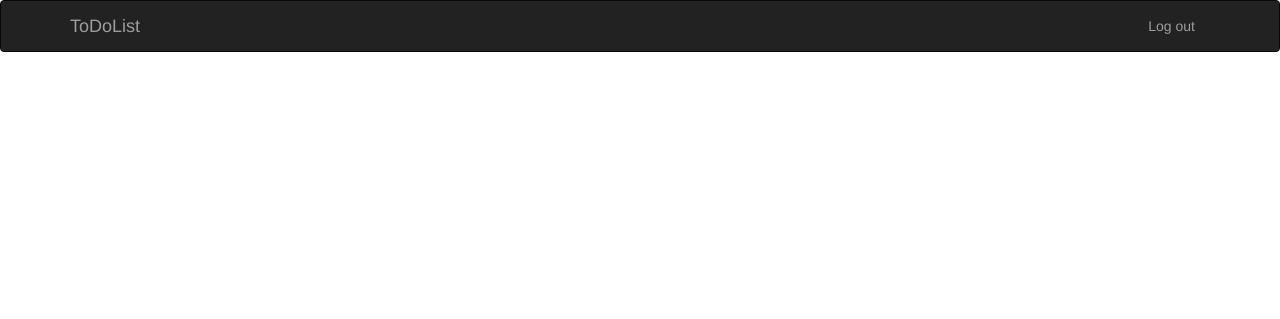
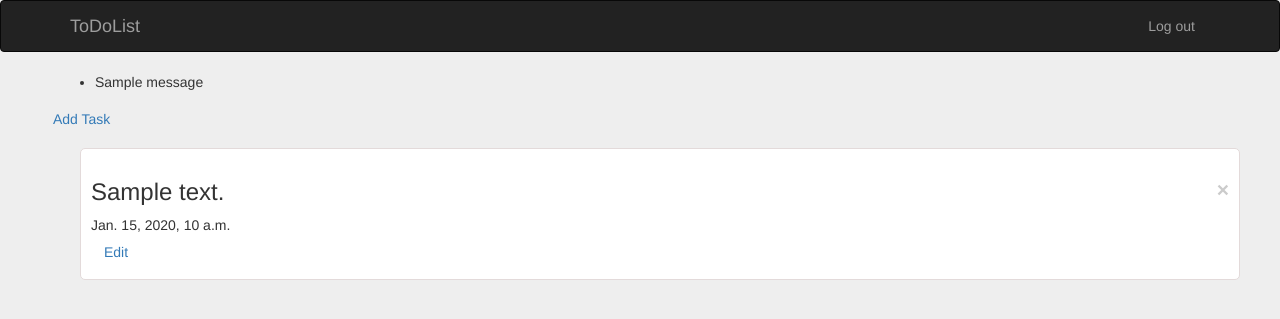
Before and after one commit to Roman-Hnatenko/task_to_do, a Django app: page / in a window 1280 px wide. Shown: the top 319 px of the page. Run offline with Django 3.2, Linux system fonts and the light colour scheme; a user stored in the database is signed in; tables that the repository leaves empty hold one stand-in row (values such as "Sample post"); one stand-in notice (Sample message) is shown; some libraries are stand-ins or nearby versions.

Commit message:
Create and Update tasks

```diff
--- /dev/null
+++ b/src/to_do_list/list/static/list/index.css
@@ -0,0 +1,44 @@
+body {
+    background: #eee
+}
+
+.icons i {
+    color: #b5b3b3;
+    border: 1px solid #b5b3b3;
+    padding: 6px;
+    margin-left: 4px;
+    border-radius: 5px;
+    cursor: pointer
+}
+
+.activity-done {
+    font-weight: 600
+}
+
+.list-group li {
+    margin-bottom: 12px
+}
+
+.list-group-item {}
+
+.list li {
+    list-style: none;
+    padding: 10px;
+    border: 1px solid #e3dada;
+    margin-top: 12px;
+    border-radius: 5px;
+    background: #fff
+}
+
+.checkicon {
+    color: green;
+    font-size: 19px
+}
+
+.date-time {
+    font-size: 12px
+}
+
+.profile-image img {
+    margin-left: 3px
+}
--- a/src/to_do_list/list/templates/base.html
+++ b/src/to_do_list/list/templates/base.html
@@ -1,3 +1,4 @@
+{% load static %}
 <!DOCTYPE html>
 <html lang="en">
 <head>
@@ -6,6 +7,9 @@
   <meta name="viewport" content="width=device-width, initial-scale=1">
 
   <link rel="stylesheet" href="//maxcdn.bootstrapcdn.com/bootstrap/3.3.7/css/bootstrap.min.css">
+
+  <link rel="stylesheet" type="text/css" href="{% static 'list/index.css' %}">
+<link rel="script" >
 </head>
 <body class="override">
 <nav class="navbar navbar-inverse" role="navigation">
@@ -26,6 +30,7 @@
       <ul class="nav navbar-nav navbar-right">
         {% if user.is_authenticated %}
           <li><a href="{% url 'logout' %}">Log out</a></li>
+
           <li><{{ user.username }}</li>
         {% else %}
           <li><a href="{% url 'login' %}">Log In</a></li>
@@ -36,10 +41,40 @@
 </nav>
 
 
+
 <div class="container">
   <div class="row">
-    {% block content %}{% endblock %}
+
+
+    {% if messages %}
+      <ul class="messages">
+        {% for message in messages %}
+          <li{% if message.tags %} class="{{ message.tags }}"{% endif %}>{{ message }}</li>
+        {% endfor %}
+      </ul>
+    {% endif %}
+
+
+
+    <div>
+      <div class="row m-0 ml-5">
+        <div class="col-4" >
+          {% block sidebar %} {% endblock %}
+        </div>
+        <div class="col-8">
+
+          {% block content %}
+          {% endblock content %}
+
+        </div>
+        <div class="col-4 p-0">
+          {% block resetbutton %} {% endblock %}
+        </div>
+      </div>
+    </div>
+
   </div>
 </div>
+
 </body>
 </html>
--- a/src/to_do_list/list/templates/django_registration/registration_complete.html
+++ b/src/to_do_list/list/templates/django_registration/registration_complete.html
@@ -1 +1 @@
-{% extends "base.html" %}
+{% extends "list/../base.html" %}
--- a/src/to_do_list/list/templates/django_registration/registration_form.html
+++ b/src/to_do_list/list/templates/django_registration/registration_form.html
@@ -1,4 +1,4 @@
-{% extends "base.html" %}
+{% extends "list/../base.html" %}
 {% block content %}
   <div class="container">
     <form method="post">
@@ -10,7 +10,7 @@
             {% if error_message %}
               <p class="bg-danger p-d ml-b">{{ error_message }}</p>
             {% endif %}
-
+          {{ form.non_field_errors }}
             <div class="form-group clearfix">
 
               <label for="{{ form.username.id_for_label }}" class="col-md-4 control-label text-right">Username<span
--- a/src/to_do_list/list/templates/index.html
+++ /dev/null
@@ -1,4 +0,0 @@
-{% extends 'base.html' %}
-{% block content %}
-
-{%endblock%}
--- /dev/null
+++ b/src/to_do_list/list/templates/list/index.html
@@ -0,0 +1,24 @@
+{% extends 'list/../base.html' %}
+
+{% block sidebar %}
+  <a type="button" href="{% url 'task-add' %}" class="btn btn-outline-dark">Add Task</a>
+{% endblock %}
+
+{% block content %}
+{% for task in task_list %}
+  <ul class="list">
+    <li>
+      <div>
+        <a type="button" href="{% url 'task-delete' task.pk %}" class="close" aria-label="Close">
+          <span aria-hidden="true">&times;</span>
+        </a>
+        <h3>{{ task.task_text }}</h3>
+        <div><span class="">{{ task.date }}</span></div>
+
+          <a type="button" href="{% url 'task-update' task.pk %}" class="btn btn-outline-dark">Edit </a>
+
+      </div>
+    </li>
+  </ul>
+{% endfor %}
+{% endblock %}
--- a/src/to_do_list/list/templates/registration/login.html
+++ b/src/to_do_list/list/templates/registration/login.html
@@ -1,4 +1,4 @@
-{% extends "base.html" %}
+{% extends "list/../base.html" %}
 
 {%block content%}
 <h2>Log In</h2>
--- a/src/to_do_list/list/templates/registration/logout.html
+++ b/src/to_do_list/list/templates/registration/logout.html
@@ -1,4 +1,4 @@
-{% extends 'base.html' %}
+{% extends 'list/../base.html' %}
 
 {% block title %}Home{% endblock %}
 
--- a/src/to_do_list/list/urls.py
+++ b/src/to_do_list/list/urls.py
@@ -1,15 +1,17 @@
 from django.urls import include, path
 from django_registration.backends.one_step.views import RegistrationView
-from django.contrib.auth.views import LogoutView
 from . import views
 
 
 from .forms import RegisterForm
 
 urlpatterns = [
-    path('', views.ViewListTask.as_view()),
+    path('', views.TaskListView.as_view(), name='task-view'),
     path('accounts/', include('django.contrib.auth.urls')),
     path('accounts/register/', RegistrationView.as_view(form_class=RegisterForm), name='django_registration_register',),
-    path('accounts/logout/', LogoutView.as_view(template_name="registration/logout.html"), name='logout'),
-    path('accounts/', include('django_registration.backends.one_step.urls'))
+    path('accounts/', include('django_registration.backends.activation.urls')),
+
+    path('task/add/', views.TaskCreateView.as_view(), name='task-add'),
+    path('task/<int:pk>/', views.TaskUpdateView.as_view(), name='task-update'),
+    path('task/<int:pk>/delete/', views.TaskDeleteView.as_view(), name='task-delete'),
 ]
--- a/src/to_do_list/list/views.py
+++ b/src/to_do_list/list/views.py
@@ -1,10 +1,39 @@
-from django.shortcuts import render
-from django.views.generic import View
+from django.urls import reverse_lazy
+from django.views.generic.edit import CreateView, DeleteView, UpdateView
+from django.views.generic import ListView
 from django.contrib.auth.mixins import LoginRequiredMixin
+from .models import Task
 
 
-class ViewListTask(LoginRequiredMixin, View):
-    login_url = 'login'
+class UserTasksMixin:
 
-    def get(self, request):
-        return render(request, 'index.html')
+    def get_queryset(self):
+        return super().get_queryset().filter(author=self.request.user)
+
+
+class TaskListView(LoginRequiredMixin, UserTasksMixin, ListView):
+    login_url = 'accounts/login/'
+    model = Task
+    template_name = 'list/index.html'
+    ordering = '-pk'
+
+
+class TaskCreateView(LoginRequiredMixin, CreateView):
+    model = Task
+    fields = ['task_text']
+    success_url = reverse_lazy('task-view')
+
+    def form_valid(self, form):
+        form.instance.author = self.request.user
+        return super().form_valid(form)
+
+
+class TaskUpdateView(LoginRequiredMixin, UserTasksMixin, UpdateView):
+    model = Task
+    fields = ['task_text']
+    success_url = reverse_lazy('task-view')
+
+
+class TaskDeleteView(LoginRequiredMixin, UserTasksMixin, DeleteView):
+    model = Task
+    success_url = reverse_lazy('task-view')
--- a/src/to_do_list/to_do_list/settings.py
+++ b/src/to_do_list/to_do_list/settings.py
@@ -113,6 +113,8 @@ LOGOUT_REDIRECT_URL = '/'
 
 TEMPLATE_DIRS = (os.path.join(BASE_DIR, 'templates/'),)
 
+MESSAGE_STORAGE = 'django.contrib.messages.storage.cookie.CookieStorage'
+
 # Internationalization
 # https://docs.djangoproject.com/en/3.1/topics/i18n/
 
```
Also changed, not shown: src/to_do_list/list/templates/list/task_form.html (added, +8 -0 lines), 2 other files.
